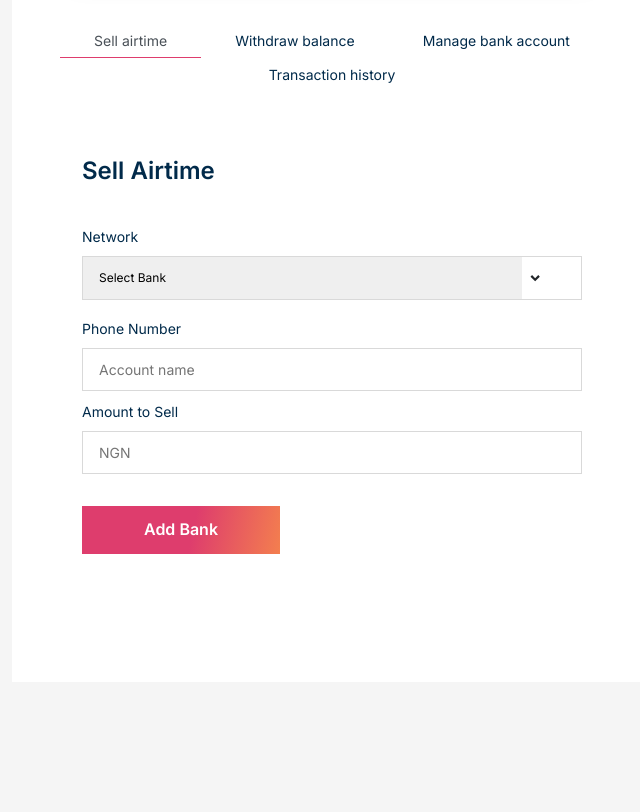
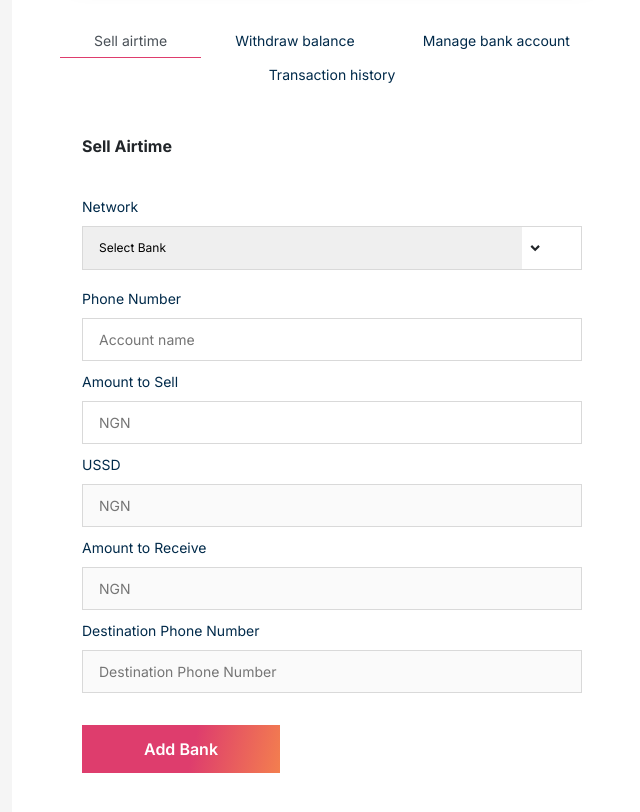
Before and after one commit to AnuOderinlo/airtimeToCash, a React (Create React App) app in the folder frontend/: page /dashboard in a window 1280 px wide. Shown: the part 500-1312 px from the top of the page, without its empty margins (308-948 px from the left). Built offline with nearby package versions, Linux system fonts and the light colour scheme.

Commit message:
feat: Implemented the sell Airtime page

```diff
--- a/frontend/src/components/Dashboard/Dashboard.css
+++ b/frontend/src/components/Dashboard/Dashboard.css
@@ -26,7 +26,8 @@
 
 .dashboard {
     background: transparent;
-    height: 1500px;
+    /* height: 1500px; */
+    height: auto;
 
 }
 
--- a/frontend/src/components/InputFieldReadOnly.jsx
+++ b/frontend/src/components/InputFieldReadOnly.jsx
@@ -19,7 +19,7 @@ const InputField = ({
         name={name}
         value={value}
         onChange={changeHandle}
-        readOnly
+        disabled
       />
     </Input>
   );
--- a/frontend/src/components/SellAirtime/SellAirtime.jsx
+++ b/frontend/src/components/SellAirtime/SellAirtime.jsx
@@ -3,6 +3,7 @@ import Button from "../Button";
 import { Bg, Container, Form } from "../../styles/SellAirtime";
 import SelectInput from "../SelectInput";
 import InputField from "../InputField";
+import InputFieldReadOnly from "../InputFieldReadOnly";
 
 const SellAirtime = () => {
   return (
@@ -10,7 +11,7 @@ const SellAirtime = () => {
       <Container>
         <Form>
           <div className="acount-headers">
-            <h3>Sell Airtime</h3>
+            <h6>Sell Airtime</h6>
           </div>
           <form>
             <SelectInput onChangeAction={""} label={"Network"} value={""} />
@@ -18,18 +19,29 @@ const SellAirtime = () => {
               label={"Phone Number"}
               placeholder={"Account name"}
               name={"phoneNumber"}
-              value={""}
-              changeHandle={""}
             />
             <InputField
               label={"Amount to Sell"}
               placeholder={"NGN"}
               name={"amountToSell"}
-              value={""}
-              changeHandle={""}
+            />
+            <InputFieldReadOnly
+              label={"USSD"}
+              placeholder={"NGN"}
+              name={"amountToSell"}
+            />
+            <InputFieldReadOnly
+              label={"Amount to Receive"}
+              placeholder={"NGN"}
+              name={"amountToSell"}
+            />
+            <InputFieldReadOnly
+              label={"Destination Phone Number"}
+              placeholder={"Destination Phone Number"}
+              name={"amountToSell"}
             />
 
-            <Button text={"Add Bank"} radius={0} width={198} clickHandle={""} />
+            <Button text={"Add Bank"} radius={0} clickHandle={""} />
           </form>
         </Form>
       </Container>
--- a/frontend/src/styles/SellAirtime.js
+++ b/frontend/src/styles/SellAirtime.js
@@ -63,8 +63,7 @@ export const Form = styled.div`
     align-items: center;
     font-family: "Inter";
     font-style: normal;
-    margin-bottom: 30px;
-    margin-top: -30px;
+    margin: 30px 0;
 
     h3 {
       font-size: 24px;
@@ -82,10 +81,17 @@ export const Form = styled.div`
       user-select: none;
       cursor: pointer;
     }
+
+    h6 {
+      font-weight: 900;
+    }
   }
 
   @media (max-width: 559px) {
     width: 459px;
+    button {
+      width: 100%;
+    }
   }
 
   @media (max-width: 459px) {
@@ -116,6 +122,9 @@ export const Form = styled.div`
 
   @media (min-width: 768px) {
     width: 500px;
+    button {
+      width: 198px;
+    }
   }
 
   @media (min-width: 992px) {
@@ -131,7 +140,7 @@ export const Form = styled.div`
 export const Container = styled.div`
   /* background: #FFFFFF; */
   /* width: 860px; */
-  height: 527px;
+  height: auto;
   margin: auto;
   display: flex;
   flex-direction: column;
@@ -139,7 +148,6 @@ export const Container = styled.div`
   align-items: center;
 
   @media (max-width: 559px) {
-    height: 427px;
-    border: 1px solid green;
+    height: 100%;
   }
 `;
```
Also changed, not shown: frontend/src/components/InputField.jsx (+22 -8 lines).
